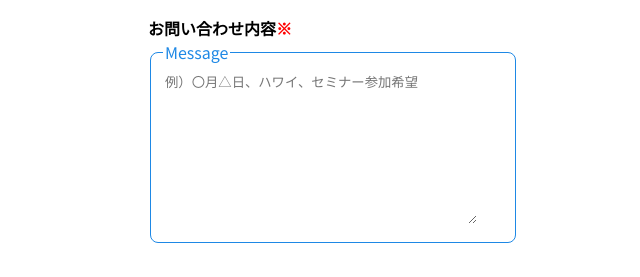
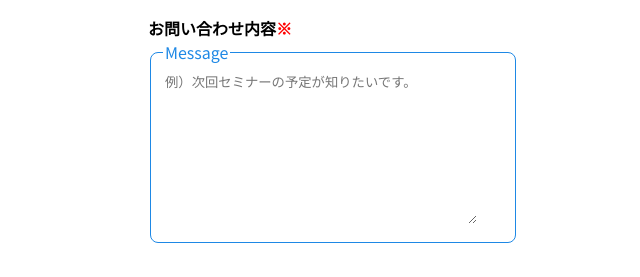
Before and after one commit to ShionWebGym/NPOsite, a Gatsby site: page /Contact in a window 1280 px wide. Shown: the part 1227-1504 px from the top of the page, 322-962 px from the left. Built offline with nearby package versions, Linux system fonts and the light colour scheme; Gatsby itself is replaced by a stand-in of ours.

Commit message:
fix place folder

```diff
--- a/src/components/Form.tsx
+++ b/src/components/Form.tsx
@@ -166,7 +166,7 @@ const Form = () => {
             <textarea
               name="message"
               onChange={handleChange}
-              placeholder="例）〇月△日、ハワイ、セミナー参加希望"
+              placeholder="例）次回セミナーの予定が知りたいです。"
               cols={32}
               rows={10}
               className={formInput}
```
